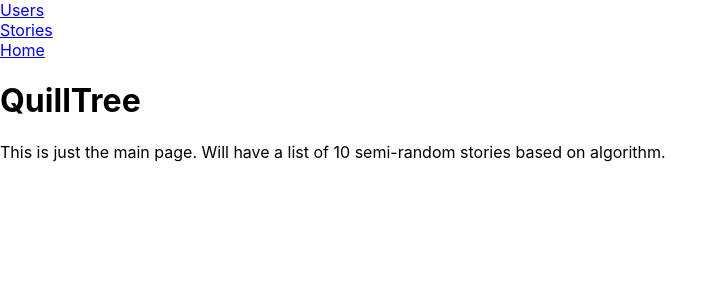
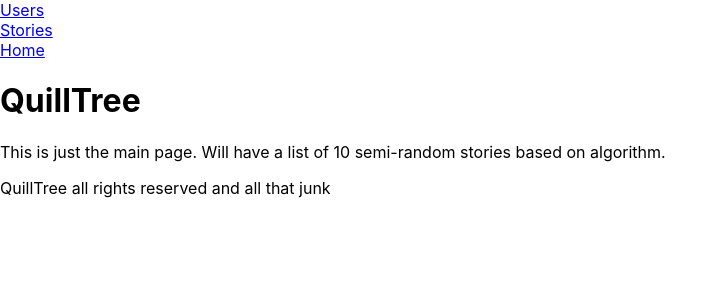
Before and after one commit to brewchetta/QuillTree, a React (Create React App) app: page / in a window 1280 px wide. Shown: the top 300 px of the page, without its empty margins (0-728 px from the left). Built offline with nearby package versions, Linux system fonts and the light colour scheme; no server answers.

Commit message:
Added a stupid footer

```diff
--- a/src/App.js
+++ b/src/App.js
@@ -4,11 +4,12 @@ import './App.css';
 
 // Import components
 import NavBar from './components/NavBar'
-import UserList from './components/User/UserList'
+import Home from './components/Home'
+import UserIndex from './components/User/UserIndex'
 import UserProfile from './components/User/UserProfile'
-import Home from './components/Home'
+import StoryIndex from './components/Story/StoryIndex'
 import StoryContainer from './components/Story/StoryContainer'
-import StoryIndex from './components/Story/StoryIndex'
+import Footer from './components/Footer.js'
 
 // Set API address
 // TODO: change back to localhost at some point so it'll stop broadcasting across network
@@ -47,8 +48,15 @@ class App extends Component {
           <NavBar />
 
           <Route
+          path='/'
+          exact
+          render={props => <Home {...props}
+          users={this.state.users} />}
+          />
+
+          <Route
           exact path='/users'
-          render={props => <UserList {...props} users={this.state.users} setUserStories={this.setUserStories} /> }
+          render={props => <UserIndex {...props} users={this.state.users} setUserStories={this.setUserStories} /> }
           />
 
           <Route
@@ -58,13 +66,6 @@ class App extends Component {
           users={this.state.users}
           userStories={this.state.userStories}
           setUserId={this.setUserId} />}
-          />
-
-          <Route
-          path='/'
-          exact
-          render={props => <Home {...props}
-          users={this.state.users} />}
           />
 
           <Route
@@ -81,6 +82,8 @@ class App extends Component {
           render={props => <StoryIndex {...props}
           stories={this.state.stories} />}
           />
+
+          <Footer />
         </>
       </Router>
     );
--- /dev/null
+++ b/src/components/Footer.js
@@ -0,0 +1,12 @@
+import React from 'react'
+
+const Footer = () => {
+
+  return (
+      <footer>
+        <p>QuillTree all rights reserved and all that junk</p>
+      </footer>
+  )
+}
+
+export default Footer
--- a/src/components/User/UserList.js
+++ b/src/components/User/UserIndex.js
@@ -1,7 +1,7 @@
 import React from 'react'
 import UserCard from './UserCard'
 
-const UserList = (props) => {
+const UserIndex = (props) => {
 
   // Renders all users
   const renderUsers = () => {
@@ -21,4 +21,4 @@ const UserList = (props) => {
   )
 }
 
-export default UserList
+export default UserIndex
```
